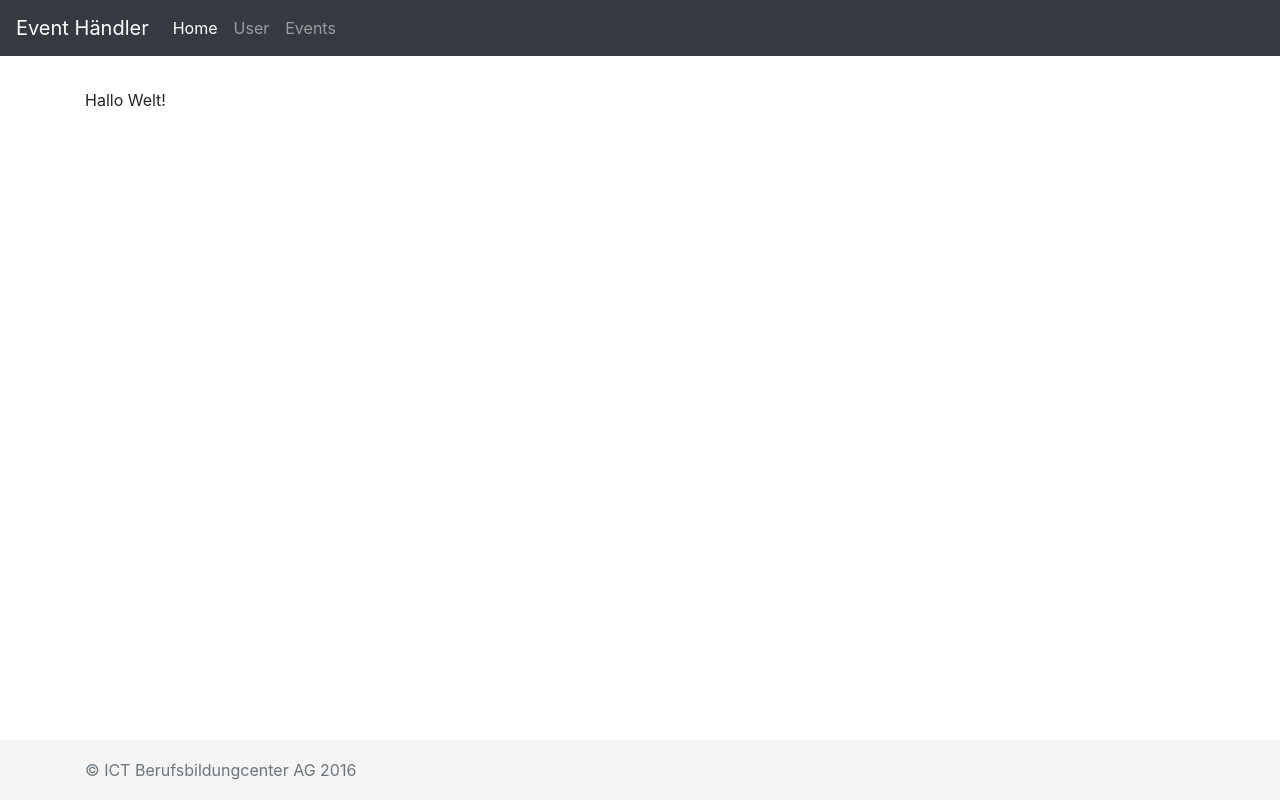
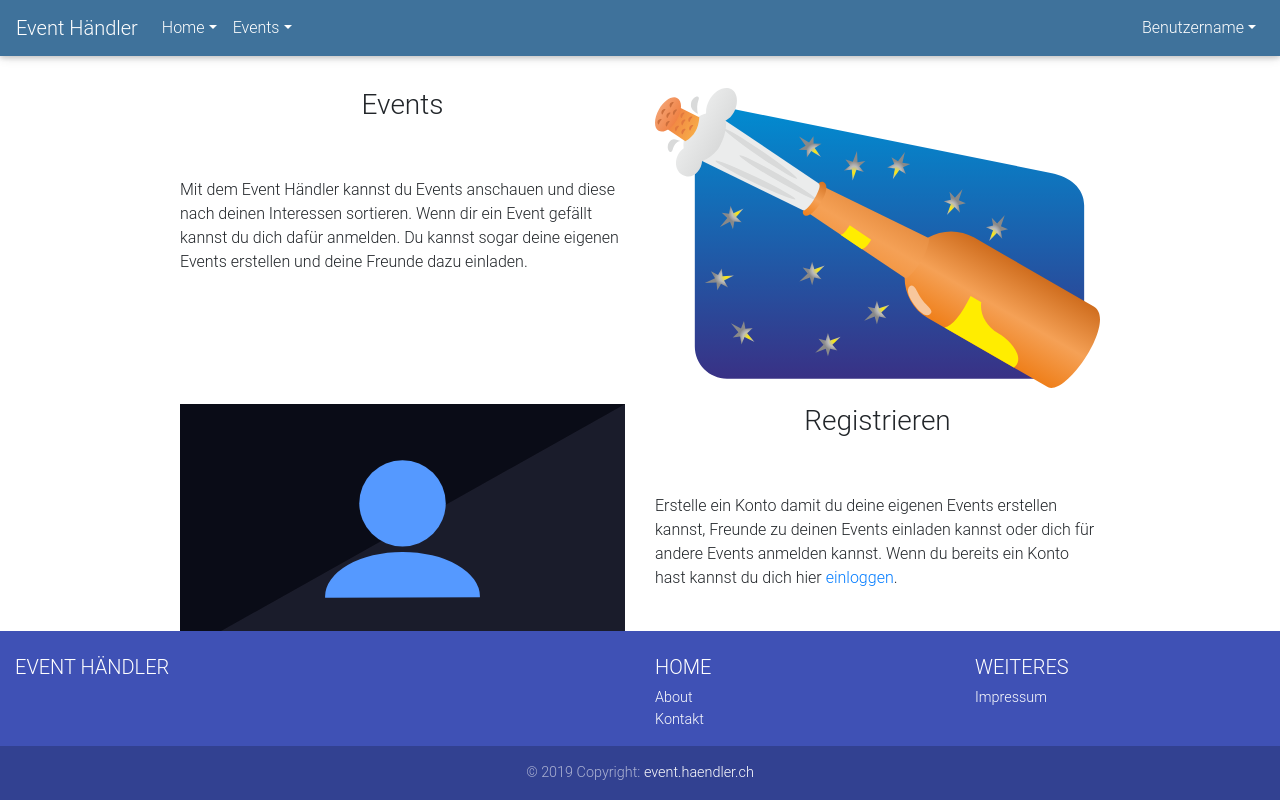
Before and after one commit to GionRubitschung/event-haendler, a PHP site: template app/templates/default/index.php in a window 1280 px wide. Run offline with PHP 8.4, Linux system fonts and the light colour scheme; the template is opened without the code that fills it, so the values that code supplies are empty; some libraries are stand-ins or nearby versions.

Commit message:
added first viewing of events changed layout added landing page

```diff
--- a/app/templates/default/index.php
+++ b/app/templates/default/index.php
@@ -1 +1,44 @@
-Hallo Welt!
+<div class="column pt-3 pb-3">
+    <div class="column">
+        <h1 class="text-center"><?= $heading; ?></h1>
+        <div class="row">
+            <div class="col-5"></div>
+            <div class="col text-center">
+                <a href="/about">About</a>
+            </div>
+            <div class="col text-center">
+                <a href="/contact">Kontakt</a>
+            </div>
+            <div class="col-5"></div>
+        </div>
+    </div>
+</div>
+
+<div class="row pt-3 pb-3">
+    <div class="col"></div>
+    <div class="col-10">
+        <div class="row mb-10">
+            <div class="col">
+                <h3 class="text-center">Events</h3>
+                <p class="text-left align-middle pt-5">
+                    Mit dem Event Händler kannst du Events anschauen und diese nach deinen Interessen sortieren. Wenn dir ein Event gefällt kannst du dich dafür anmelden.
+                    Du kannst sogar deine eigenen Events erstellen und deine Freunde dazu einladen.
+                </p>
+            </div>
+            <div class="col">
+                <img src="/images/event.svg" class="img-fluid mx-auto">
+            </div>
+        </div>
+        <div class="row mt-3">
+            <div class="col"><img src="/images/user.svg" class="img-fluid mx-auto"></div>
+            <div class="col">
+                <h3 class="text-center">Registrieren</h3>
+                <p class="text-left align-middle pt-5">
+                    Erstelle ein Konto damit du deine eigenen Events erstellen kannst, Freunde zu deinen Events einladen kannst oder dich für andere Events anmelden kannst.
+                    Wenn du bereits ein Konto hast kannst du dich hier <a href="/login">einloggen</a>.
+                </p>
+            </div>
+        </div>
+    </div>
+    <div class="col"></div>
+</div>
--- a/app/templates/footer.php
+++ b/app/templates/footer.php
@@ -1,14 +1,47 @@
-    </main>
+</div>
 
-    <footer class="footer">
-      <div class="container">
-        <span class="text-muted">&copy; ICT Berufsbildungcenter AG 2016</span>
+<footer class="page-footer font-small indigo pt-4 fixed-bottom">
+  <div class="container-fluid text-center text-md-left">
+    <div class="row">
+      <div class="col-md-6 mt-md-0 mt-3">
+        <h5 class="text-uppercase">Event Händler</h5>
       </div>
-    </footer>
+      <hr class="clearfix w-100 d-md-none pb-3">
+      <!-- Grid column -->
+      <div class="col-md-3 mb-md-0 mb-3">
+        <h5 class="text-uppercase">Home</h5>
+        <ul class="list-unstyled">
+          <li>
+            <a href="/about">About</a>
+          </li>
+          <li>
+            <a href="/contact">Kontakt</a>
+          </li>
+        </ul>
+      </div>
+      <div class="col-md-3 mb-md-0 mb-3">
+        <h5 class="text-uppercase">Weiteres</h5>
+        <ul class="list-unstyled">
+          <li>
+            <a href="/impressum">Impressum</a>
+          </li>
+        </ul>
+      </div>
+    </div>
+  </div>
+  <div class="footer-copyright text-center py-3">© 2019 Copyright:
+    <a href="/">event.haendler.ch</a>
+  </div>
+</footer>
 
-    <script src="https://code.jquery.com/jquery-3.3.1.slim.min.js" integrity="sha384-q8i/X+965DzO0rT7abK41JStQIAqVgRVzpbzo5smXKp4YfRvH+8abtTE1Pi6jizo" crossorigin="anonymous"></script>
-    <script src="https://cdnjs.cloudflare.com/ajax/libs/popper.js/1.14.7/umd/popper.min.js" integrity="sha384-UO2eT0CpHqdSJQ6hJty5KVphtPhzWj9WO1clHTMGa3JDZwrnQq4sF86dIHNDz0W1" crossorigin="anonymous"></script>
-    <script src="https://stackpath.bootstrapcdn.com/bootstrap/4.3.1/js/bootstrap.min.js" integrity="sha384-JjSmVgyd0p3pXB1rRibZUAYoIIy6OrQ6VrjIEaFf/nJGzIxFDsf4x0xIM+B07jRM" crossorigin="anonymous"></script>
-    </body>
+<!-- JQuery -->
+<script type="text/javascript" src="https://cdnjs.cloudflare.com/ajax/libs/jquery/3.4.1/jquery.min.js"></script>
+<!-- Bootstrap tooltips -->
+<script type="text/javascript" src="https://cdnjs.cloudflare.com/ajax/libs/popper.js/1.14.4/umd/popper.min.js"></script>
+<!-- Bootstrap core JavaScript -->
+<script type="text/javascript" src="https://cdnjs.cloudflare.com/ajax/libs/twitter-bootstrap/4.3.1/js/bootstrap.min.js"></script>
+<!-- MDB core JavaScript -->
+<script type="text/javascript" src="https://cdnjs.cloudflare.com/ajax/libs/mdbootstrap/4.8.11/js/mdb.min.js"></script>
+</body>
 
-    </html>
+</html>
--- a/app/templates/header.php
+++ b/app/templates/header.php
@@ -6,8 +6,12 @@
   <meta name="viewport" content="width=device-width, initial-scale=1, shrink-to-fit=no">
 
   <!-- Bootstrap CSS -->
-  <link rel="stylesheet" href="https://stackpath.bootstrapcdn.com/bootstrap/4.3.1/css/bootstrap.min.css" integrity="sha384-ggOyR0iXCbMQv3Xipma34MD+dH/1fQ784/j6cY/iJTQUOhcWr7x9JvoRxT2MZw1T" crossorigin="anonymous">
-  <link rel="stylesheet" type="text/css" href="/css/style.css">
+  <!-- Font Awesome -->
+  <link rel="stylesheet" href="https://use.fontawesome.com/releases/v5.8.2/css/all.css">
+  <!-- Bootstrap core CSS -->
+  <link href="https://cdnjs.cloudflare.com/ajax/libs/twitter-bootstrap/4.3.1/css/bootstrap.min.css" rel="stylesheet">
+  <!-- Material Design Bootstrap -->
+  <link href="https://cdnjs.cloudflare.com/ajax/libs/mdbootstrap/4.8.11/css/mdb.min.css" rel="stylesheet">
 
   <title><?= $title; ?> | Event Händler</title>
 </head>
@@ -15,24 +19,44 @@
 <body>
 
   <header>
-    <nav class="navbar navbar-expand-md navbar-dark fixed-top bg-dark">
+    <nav class="navbar navbar-expand-md fixed-top navbar-dark unique-color">
       <a class="navbar-brand" href="/">Event Händler</a>
-      <button class="navbar-toggler" type="button" data-toggle="collapse" data-target="#navbarText" aria-controls="navbarText" aria-expanded="false" aria-label="Toggle navigation">
+      <button class="navbar-toggler" type="button" data-toggle="collapse" data-target="#navbarSupportedContent" aria-controls="navbarSupportedContent" aria-expanded="false" aria-label="Toggle navigation">
         <span class="navbar-toggler-icon"></span>
       </button>
-      <div class="collapse navbar-collapse" id="navbarText">
+      <div class="collapse navbar-collapse" id="navbarSupportedContent">
         <ul class="navbar-nav mr-auto">
-          <li class="nav-item active">
-            <a class="nav-link" href="/">Home</a>
+          <li class="nav-item dropdown">
+            <a class="nav-link dropdown-toggle waves-effect waves-light" id="navbarDropdownMenuLink" data-toggle="dropdown" aria-haspopup="true" aria-expanded="false">Home</a>
+            <div class="dropdown-menu dropdown-info" aria-labelledby="navbarDropdownMenuLink">
+              <a class="dropdown-item waves-effect waves-light" href="/start">Startseite</a>
+              <a class="dropdown-item waves-effect waves-light" href="/about">About</a>
+              <a class="dropdown-item waves-effect waves-light" href="/contact">Kontakt</a>
+            </div>
           </li>
-          <li class="nav-item">
-            <a class="nav-link" href="/user">User</a>
+          <li class="nav-item dropdown">
+            <a class="nav-link dropdown-toggle waves-effect waves-light" id="navbarDropdownMenuLink" data-toggle="dropdown" aria-haspopup="true" aria-expanded="false">Events</a>
+            <div class="dropdown-menu dropdown-info" aria-labelledby="navbarDropdownMenuLink">
+              <a class="dropdown-item waves-effect waves-light" href="/events">Alle Events</a>
+              <a class="dropdown-item waves-effect waves-light" href="/events/user">Meine Events</a>
+            </div>
           </li>
-          <li><a href="/events" class="nav-link">Events</a></li>
+        </ul>
+      </div>
+      <div>
+        <ul class="navbar-nav mr-auto">
+          <li class="nav-item dropdown text-right">
+            <a class="nav-link dropdown-toggle waves-effect waves-light " id="navbarDropdownMenuLink" data-toggle="dropdown" aria-haspopup="true" aria-expanded="false">Benutzername</a>
+            <div class="dropdown-menu dropdown-info" aria-labelledby="navbarDropdownMenuLink">
+              <a class="dropdown-item waves-effect waves-light" href="/user/home">Benutzer Menu</a>
+              <a class="dropdown-item waves-effect waves-light" href="/user/changepassword">Passwort ändern</a>
+              <a class="dropdown-item waves-effect waves-light" href="">Ausloggen</a>
+            </div>
+          </li>
         </ul>
       </div>
     </nav>
   </header>
+  <div class="container">
 
-  <main class="container">
-    <h1><?= $heading; ?></h1>
+  <h1 class="text-center"><?= $heading; ?></h1>
```
Also changed, not shown: app/templates/events/index.php (+37 -5 lines), app/public/images/event.svg (added), app/public/images/user.svg (added).
